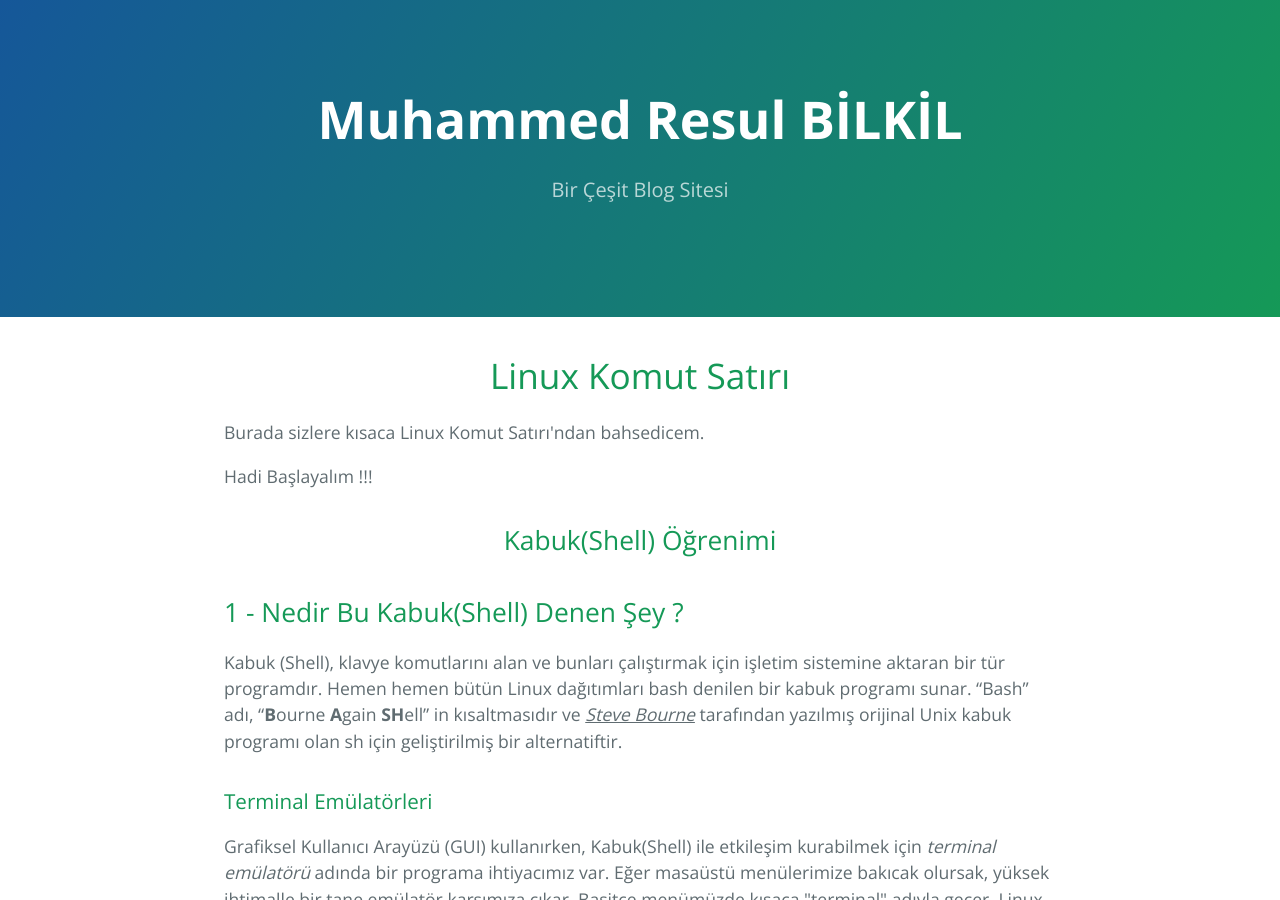
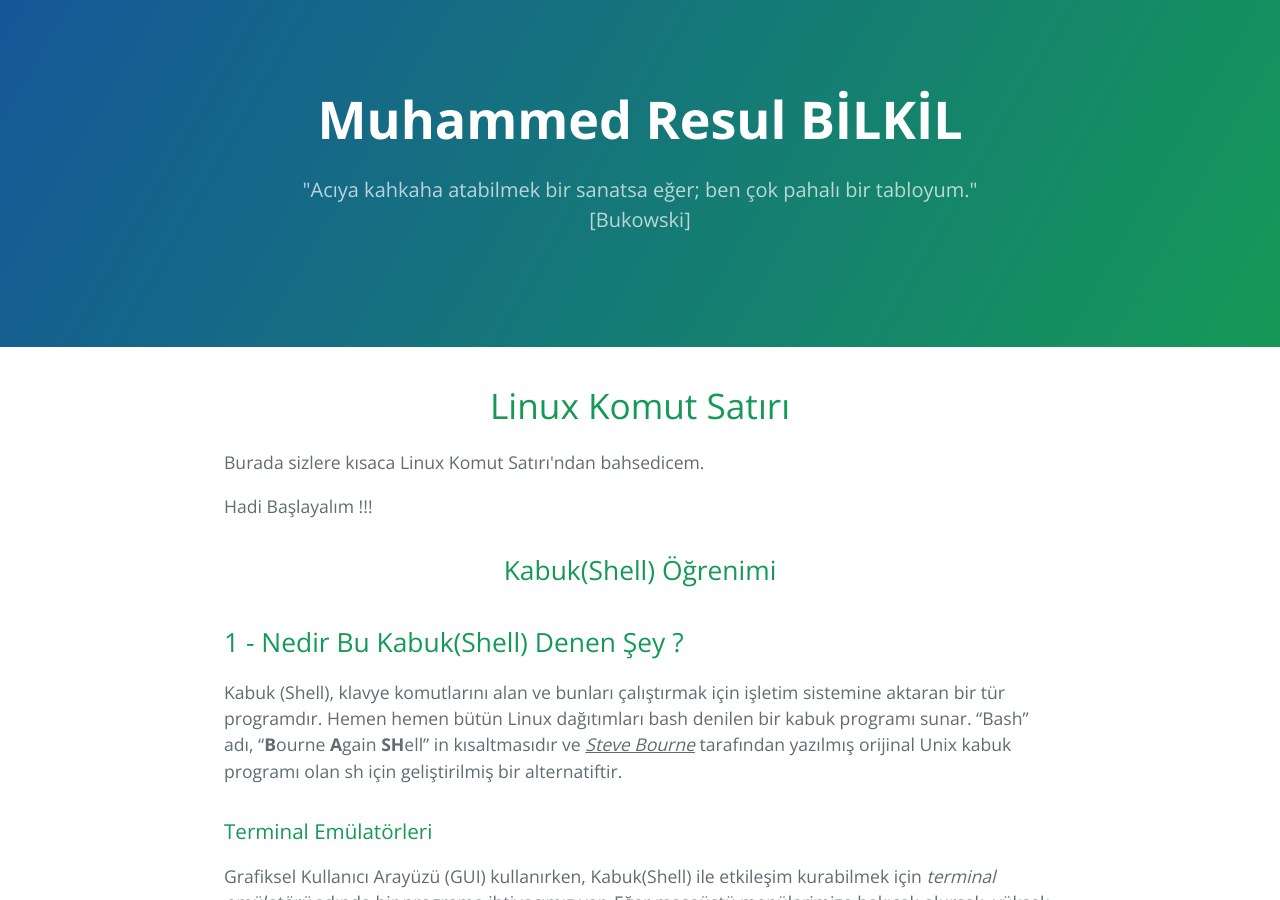
Before and after one commit to MuhammedResulBilkil/MuhammedResulBilkil.github.io, a Jekyll site: the page index.html, which Jekyll copies as it is, in a window 1280 px wide and 900 px high. Built offline with Jekyll 4.4.1, drawn with Linux system fonts in a browser that asks for light colours.

Commit message:
açıklama

```diff
--- a/_layouts/default.html
+++ b/_layouts/default.html
@@ -1,5 +1,5 @@
 <!DOCTYPE html>
-<html lang="{{ site.lang | default: "en-US" }}">
+<html lang="{{ site.lang | default: "tr" }}">
   <head>
 
     {% if site.google_analytics %}
--- a/index.html
+++ b/index.html
@@ -42,7 +42,7 @@
     <header class="page-header" role="banner">
 
       <h1 class="project-name">Muhammed Resul BİLKİL</h1>
-      <h2 class="project-tagline">Bir Çeşit Blog Sitesi</h2>
+<h2 class="project-tagline">"Acıya kahkaha atabilmek bir sanatsa eğer; ben çok pahalı bir tabloyum." <br> [Bukowski]</h2>
 
       </header>
       <!--
```
Also changed, not shown: other parts of index.html (+1 -1 lines), 3 other files.
